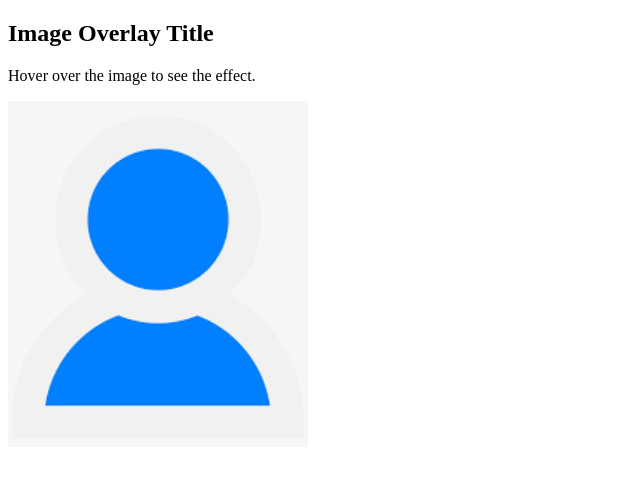
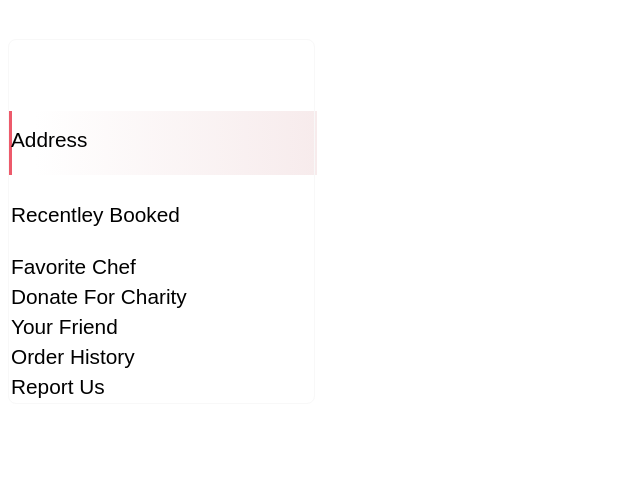
Before and after one commit to Meetshah1010/YCOC, a PHP site: page /test.html in a window 1280 px wide. Shown: the top 477 px of the page, without its empty margins (0-640 px from the left). Run offline with PHP 8.4, Linux system fonts and the light colour scheme.

Commit message:
check test .html

```diff
--- a/test.html
+++ b/test.html
@@ -1,94 +1,85 @@
 <!DOCTYPE html>
-<html>
+<html lang="en">
+<head>
+  <meta charset="UTF-8">
+  <meta http-equiv="X-UA-Compatible" content="IE=edge">
+  <meta name="viewport" content="width=device-width, initial-scale=1.0">
+  <title>Document</title>
+</head>
+<style>
+  .leftpanel {
+    float: left;
+    margin-top: 31px;
+    width: 305px;
+    margin-bottom: 2rem;
+    border: 1px solid rgb(248, 248, 248);
+    border-radius: 8px;
 
-<head>
-  <meta name="viewport" content="width=device-width, initial-scale=1">
-  <style>
-    * {
-      box-sizing: border-box;
-    }
+}
 
-    .container {
-      position: relative;
-      width: 50%;
-      max-width: 300px;
-    }
 
-    .image {
-      /* position:absolute; */
-      display: block;
-      width: 100%;
-      height: auto;
+.leftitem {
+    padding: 2px;
+    margin-bottom: 2px;
+}
+
+.leftitem a {
+    font-weight: 400;
+
+    font-size: 1.3rem;
+    font-family: 'PT Sans', sans-serif;
+}
+.stylebox{
+    position: relative;
+    top: 71px;
+    width: 100%;
+    height: 4rem;
+    border-left: 3px solid rgb(237, 90, 107);
+    transform: translateY(0%);
+    background: linear-gradient(270deg, rgb(247, 235, 236) 0%, rgba(251, 246, 247, 0) 92.47%);
+    opacity: 1;
+    z-index: -1;
+    transition: opacity 0.5s ease 0s,
+    transform 0.5s ease 0s;
+}
+
+</style>
+<body>
+  <div class="leftpanel">
+        <div class="stylebox"></div>
+        <div class=" leftitem">
+            <h5><a class="">Address</a></h5>
+        </div>
+        <div class="leftitem">
+            <h5><a class="">Recentley Booked</a></h5>
+        </div>
+        <div class="leftitem"><a class="fc" onClick="getclassname(this.getAttribute('class'));">Favorite Chef</a></div>
+        <div class="leftitem"><a class="dfc" onClick="getclassname(this.getAttribute('class'));">Donate For Charity</a></div>
+        <div class="leftitem"><a class="yf" onClick="getclassname(this.getAttribute('class'));"> Your Friend</a></div>
+        <div class="leftitem"><a class="oh" onClick="getclassname(this.getAttribute('class'));">Order History</a></div>
+        <div class="leftitem"><a class="ru" onClick="getclassname(this.getAttribute('class'));">Report Us</a></div>
+    </div>
+</body>
+<script>
+  const box=document.querySelector(".stylebox");
+
+  // box.style.transform="translateY(100%)";
+  function getclassname(classname){
+    console.log(classname);
+    function position(classname){
+    switch(classname){
+      case 'fc':return 300;break;
+      case 'dfc':return 400;break;
 
     }
+  }
+  var val=position(classname);
+  // var val=(val+'%');
+  console.log(val);
 
-    .circle {
-
-      position: absolute;
-      top: 50%;
-      left: 50%;
-      background: rgba(250, 247, 247, 0.6);
-      padding: 2.1rem;
-      border-radius: 50%;
-      cursor: pointer;
-      /* z-index: 2; */
-      transform: translateY(-50%) translateX(-50%);
-      pointer-events: all;
-    }
-
-    .overlay {
-      position: absolute;
-      /* background: rgb(0, 0, 0); */
-      /* background: rgba(0, 0, 0, 0.5); Black see-through */
-      /* filter: blur(4px); */
-      top: 50%;
-      left: 50%;
-      transform: translateY(-50%) translateX(-50%);
-      opacity: 0;
-      transition: .5s ease;
-      z-index: 2;
+  box.style.transform="translateY(400%)";
+}
 
 
-    }
-
-    .container:hover .image{
-      filter: blur(2px);
-      -webkit-filter: blur(2px);
-    }
-
-    .container:hover .overlay {
-      opacity: 1;
-      /* z-index: 3; */
-    }
-
-    .svg {
-      position: absolute;
-      height: 50px;
-      width: auto;
-      top: 50%;
-      left: 50%;
-      transform: translateY(-50%) translateX(-50%);
-      /* top: 34%;
-    left: 36%; */
-    }
-  </style>
-</head>
-
-<body>
-
-  <h2>Image Overlay Title</h2>
-  <p>Hover over the image to see the effect.</p>
-
-  <div class="container">
-    <img src="assets/images/avtar.png" alt="Avatar" class="image">
-    <div class="overlay">
-      <div class="circle"></div>
-      <a href="https://google.com">
-      <img src="https://img.icons8.com/metro/26/000000/camera.png"/>
-    </a>
-    </div>
-  </div>
-
-</body>
-
+</script>
 </html>
--- /dev/null
+++ b/user/profile/profile.js
@@ -0,0 +1,3 @@
+const box = document.getElementsByClassName("stylebox");
+box.style.color = "red";
+// console.log(box);
```
Also changed, not shown: user/profile/profile.css (+14 -0 lines), user/profile/profile.php (+16 -0 lines).
